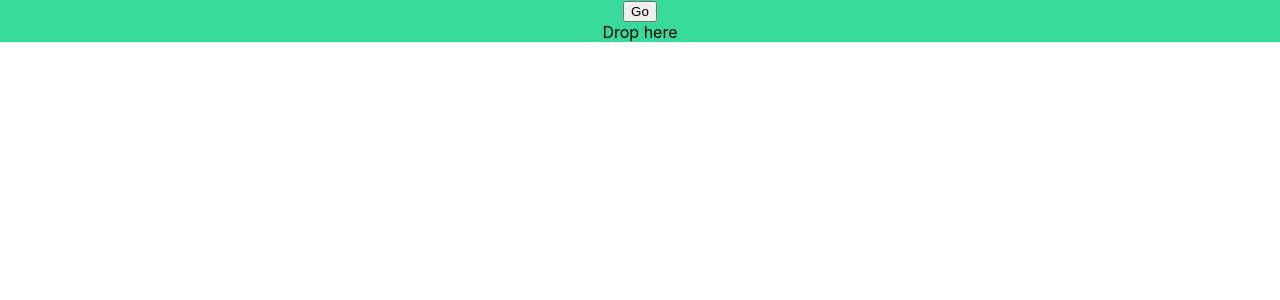
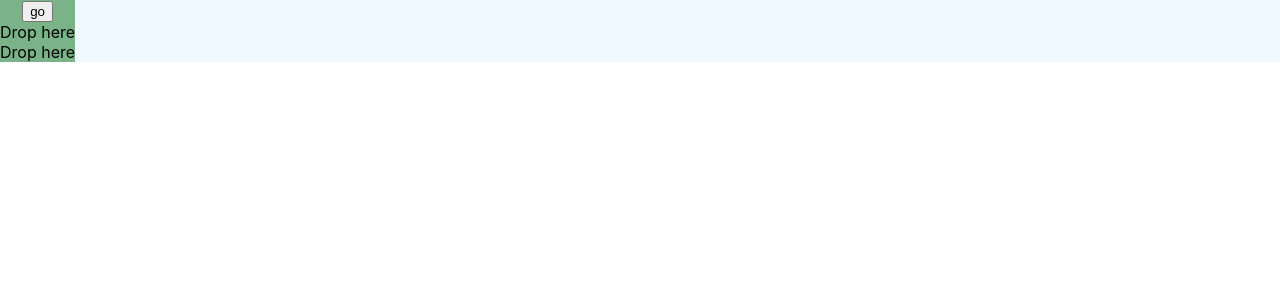
Before and after one commit to Dieg0MV/LeandigCreater, a React (Create React App) app in the folder cliente/front/: page /maker in a window 1280 px wide. Shown: the top 300 px of the page. Built offline with nearby package versions, Linux system fonts and the light colour scheme.

Commit message:
DragandDrop new

```diff
--- a/cliente/front/src/App.css
+++ b/cliente/front/src/App.css
@@ -1,4 +1,5 @@
-.App {
+/*.App {
   text-align: center;
   background-color: rgb(54, 219, 156);
 }
+*/
--- a/cliente/front/src/componentes/DragAndDrop/Dragable.jsx
+++ b/cliente/front/src/componentes/DragAndDrop/Dragable.jsx
@@ -6,13 +6,18 @@ export default function Draggable(props){
 
   const {attributo, listeners, setNodeRef, transform} = useDraggable({
     id:props.id,
+
   })
   const style = {
     transform: CSS.Translate.toString(transform),
   };
   return(
-    <button ref={setNodeRef} style={style} {...listeners} {...attributo}>
+    <div ref={setNodeRef}>
+    <button style={style} {...listeners} {...attributo}>
     {props.children}
+    go
     </button>
+
+    </div>
   )
 }
--- a/cliente/front/src/componentes/DragAndDrop/Dropable.jsx
+++ b/cliente/front/src/componentes/DragAndDrop/Dropable.jsx
@@ -1,10 +1,13 @@
 import { React } from "react";
 import { useDroppable } from "@dnd-kit/core";
 
-export default function (props) {
+export default function Droppable(props) {
 
   const {isOver, setNodeRef}= useDroppable({
-    id:props.id
+    id:props.id,
+    data: {
+      index:props.index,
+    }
   })
   const style = {
     color: isOver ? "blue" : undefined ,
--- a/cliente/front/src/componentes/maker.jsx
+++ b/cliente/front/src/componentes/maker.jsx
@@ -1,3 +1,4 @@
+import "./style/maker.css"
 import { useState } from "react";
 import { DndContext } from "@dnd-kit/core";
 import  Draggable  from "./DragAndDrop/Dragable";
@@ -5,18 +6,30 @@ import  Droppable  from "./DragAndDrop/Dropable";
 
 export default function (){
   const [parent, setParent] = useState(null)
+  //const [txtstade, txtstade] = useState("")
   const dragable = (
     <Draggable id="dragable">
-      Go
+
     </Draggable>
   );
   return(
+    <div className="cont">
+    <div className="drop">
     <DndContext onDragEnd={handlerDragEnd}>
+
       {!parent ? dragable :null}
-      <Droppable id="dropable">
-        {parent === "dropable" ? dragable: 'Drop here'}
+      <Droppable id="img">
+        {parent === "img" ? dragable: 'Drop here'}
+      </Droppable>
+      <Droppable id="text">
+      {parent === "text" ? dragable: 'Drop here'}
       </Droppable>
     </DndContext>
+    </div>
+    <div className="dragable">
+
+    </div>
+    </div>
   );
   function handlerDragEnd({over}){
     setParent(over ? over.id : null)
--- /dev/null
+++ b/cliente/front/src/componentes/style/maker.css
@@ -0,0 +1,10 @@
+.cont{
+  display: flex;
+  background-color: aliceblue;
+  text-align: center;
+}
+.drop{
+  text-align: center;
+  flex-direction: column;
+  background-color: rgb(121, 179, 135);
+}
```
